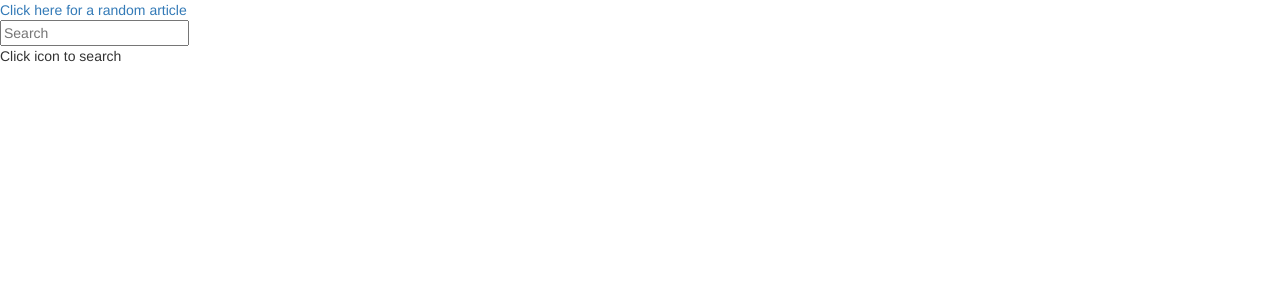
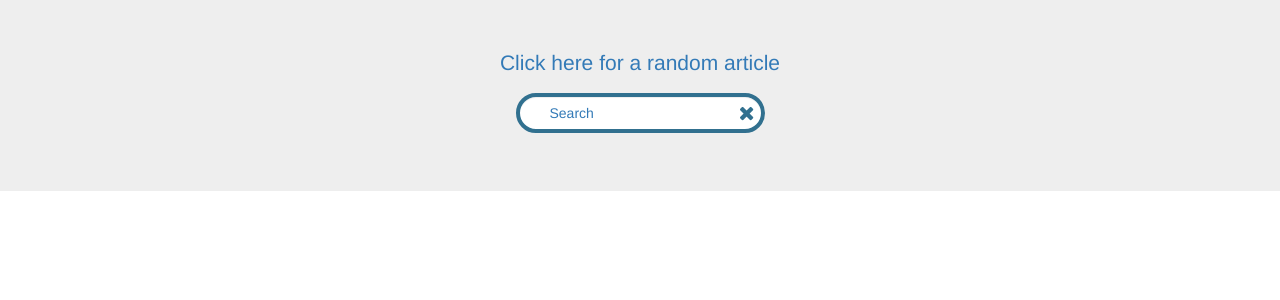
Before and after one commit to parloti/wikipedia-viewer, an Angular app: page / in a window 1280 px wide. Shown: the top 300 px of the page. Built offline with nearby package versions, Linux system fonts and the light colour scheme.

Commit message:
Stylizes SearchBoxComponent

```diff
--- a/src/app/app.component.html
+++ b/src/app/app.component.html
@@ -1,2 +1,6 @@
-<app-search-box></app-search-box>
-<app-search-result-list></app-search-result-list>
+<div class="jumbotron">
+    <div class="container-fluid">
+        <app-search-box></app-search-box>
+        <app-search-result-list></app-search-result-list>
+    </div>
+</div>
--- a/src/app/search-box/search-box.component.html
+++ b/src/app/search-box/search-box.component.html
@@ -1,11 +1,19 @@
+<div class="text-center">
   <div>
     <a target="_blank" href="https://en.wikipedia.org/wiki/Special:Random">
-    <span>Click here for a random article</span>
+      <p class="text-primary">Click here for a random article</p>
     </a>
   </div>
   <div>
-  <input #searchBox id="search-box" (keyup)="search(searchBox.value)" placeholder="Search">
+    <a *ngIf="inputHidden" href="" (click)="toggleSearchInput()">
+      <i  class="fa fa-search fa-4x" aria-hidden="true"></i>
+    </a>
+    <div *ngIf="!inputHidden" class="btn-group">
+      <input id="search-box" (keyup)="search()" placeholder="Search" type="search" class="form-control" [(ngModel)]="searchBoxValue">
+      <i class="fa fa-times" aria-hidden="true" (click)="clearOrHiddenSearchBox()"></i>
+    </div>
   </div>
   <div>
-  <span>Click icon to search</span>
+    <p *ngIf="inputHidden" class="text-info">Click icon to search</p>
   </div>
+</div>
--- a/src/app/search-box/search-box.component.scss
+++ b/src/app/search-box/search-box.component.scss
@@ -0,0 +1,23 @@
+#search-box{
+    height: 40px;
+    border-radius: 40px;
+    padding-left:30px;
+    padding-right:30px;
+    border-color: #31708f;
+    border-width: 4px;
+    color: #31708f;
+}
+#search-box::placeholder {
+    color: #337ab7 !important;
+}
+.fa-times{
+    position: absolute;
+    right: 10px;
+    top: 0;
+    bottom: 0;
+    height: 20px;
+    margin: auto;
+    font-size: 20px;
+    cursor: pointer;
+    color: #31708f;
+}
```
Lines whose indentation alone changed are shown as unchanged.
